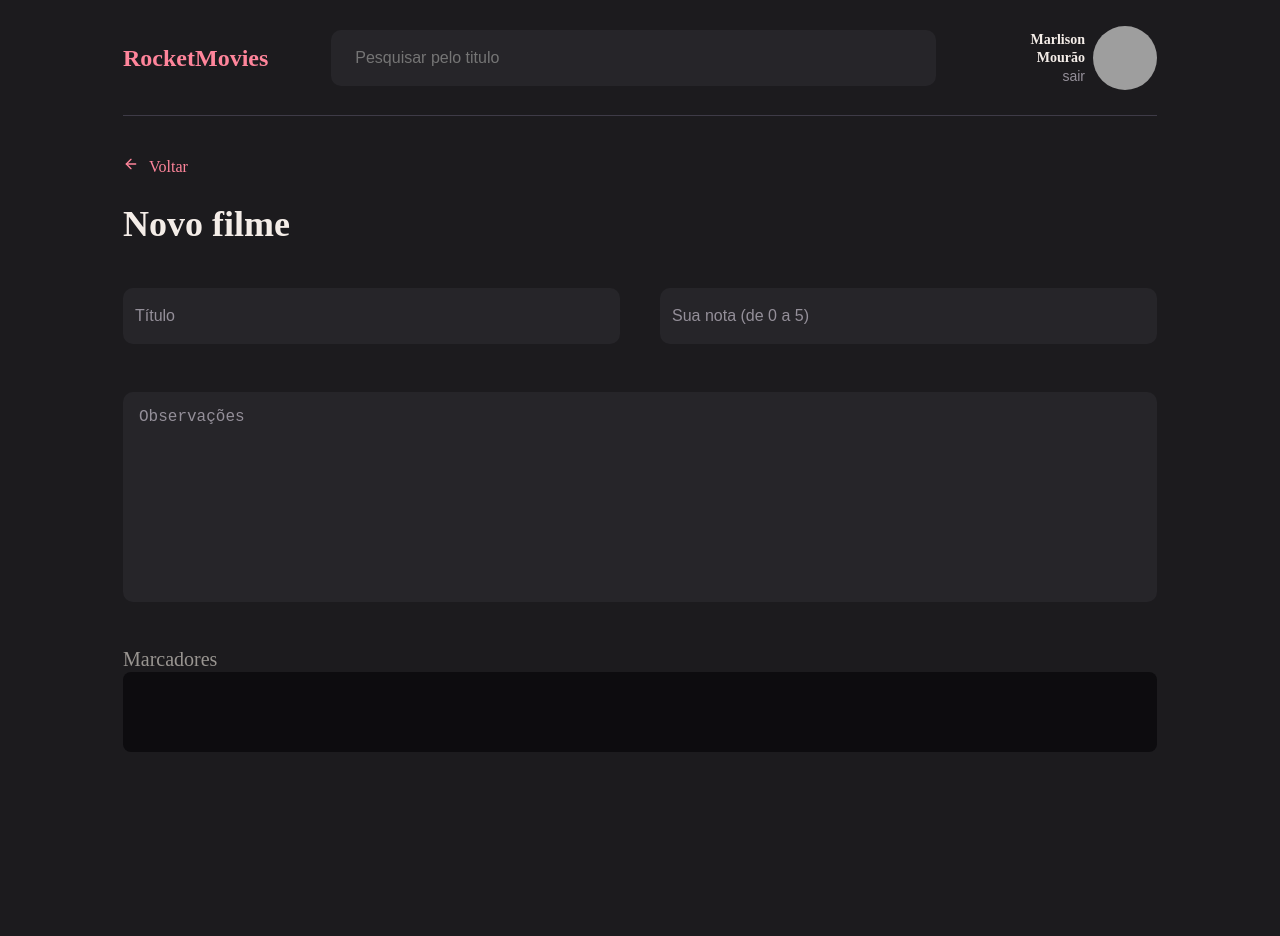
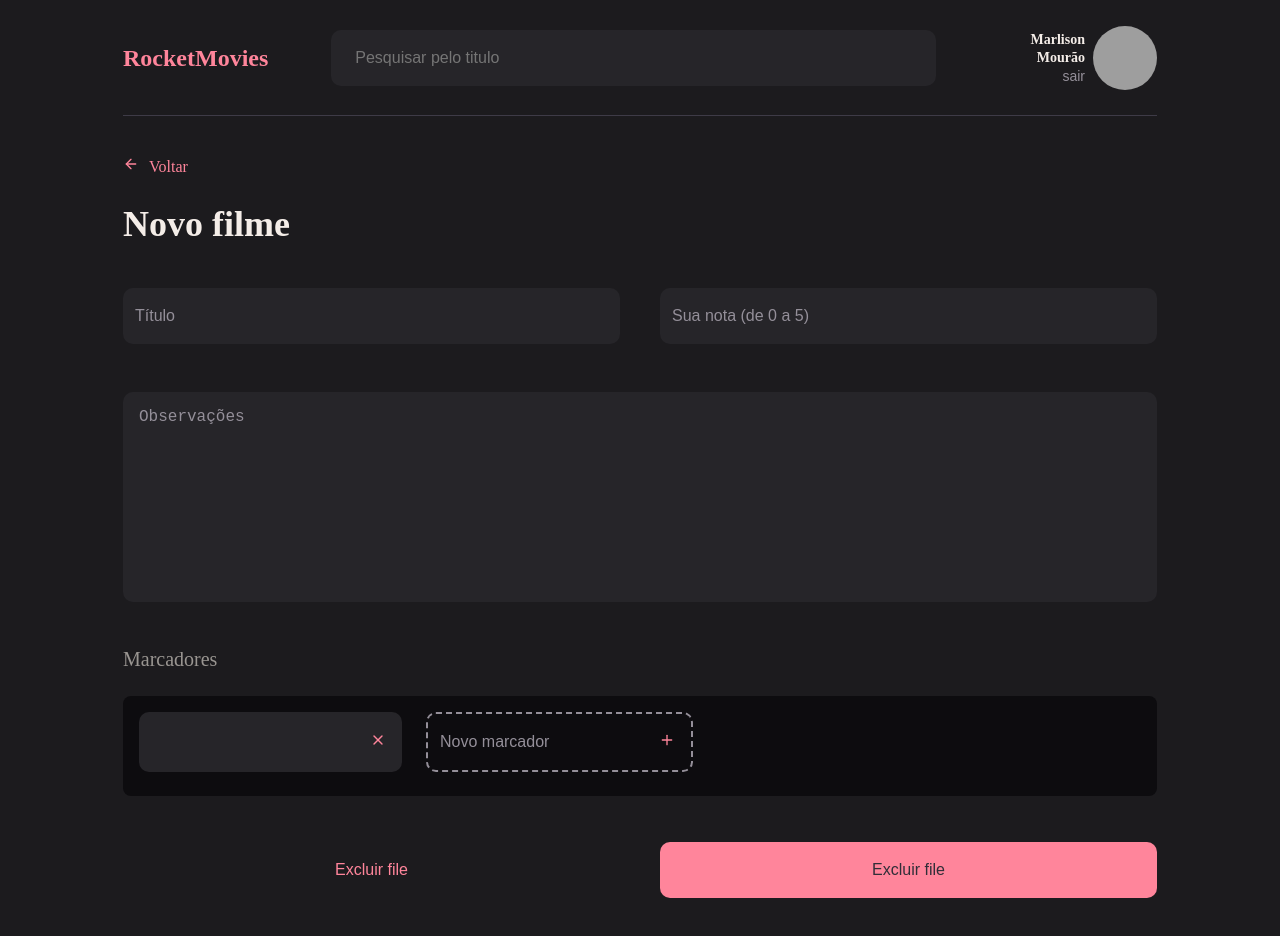
Before and after one commit to marlisonmourao/rocketmovies, a React (Vite) app: page / in a window 1280 px wide. Before the commit the page ends 800 px from the top, so only its background shows below. Built offline with nearby package versions, Linux system fonts and the light colour scheme; grey boxes are pictures that could not be loaded.

Commit message:
screen newNote

```diff
--- a/src/components/Button/index.tsx
+++ b/src/components/Button/index.tsx
@@ -2,8 +2,9 @@ import { Container } from './styles'
 
 interface Props {
   title: string
+  color?: boolean
 }
 
-export function Button({ title }: Props) {
-  return <Container>{title}</Container>
+export function Button({ title, color = false }: Props) {
+  return <Container background={color}>{title}</Container>
 }
--- a/src/components/Button/styles.ts
+++ b/src/components/Button/styles.ts
@@ -1,6 +1,10 @@
 import styled from 'styled-components'
 
-export const Container = styled.button`
+interface PropsColorButton {
+  background: boolean
+}
+
+export const Container = styled.button<PropsColorButton>`
   width: 100%;
   height: 5.6rem;
 
@@ -8,10 +12,14 @@ export const Container = styled.button`
   align-items: center;
   justify-content: center;
 
-  background: ${({ theme }) => theme['pink-700']};
-  color: ${({ theme }) => theme['gray-600']};
+  background: ${({ theme, background }) =>
+    background ? '#0000' : theme['pink-700']};
+
+  color: ${({ theme, background }) =>
+    background ? theme['pink-700'] : theme['gray-600']};
   font-size: 1.6rem;
 
   border-radius: 1rem;
+  border: none;
   margin-top: 1.6rem;
 `
--- a/src/components/Tag/index.tsx
+++ b/src/components/Tag/index.tsx
@@ -1,5 +1,25 @@
+import { InputHTMLAttributes } from 'react'
+import { FiPlus, FiX } from 'react-icons/fi'
 import { Container } from './styles'
 
-export function Tag() {
-  return <Container></Container>
+interface Props extends InputHTMLAttributes<HTMLInputElement> {
+  isNew?: boolean
+  value: string
+  onClick: () => void
 }
+
+export function Tag({ isNew = false, value, onClick, ...rest }: Props) {
+  return (
+    <Container isNew={isNew}>
+      <input type="text" value={value} readOnly={!isNew} {...rest} />
+
+      <button
+        type="button"
+        onClick={onClick}
+        className={isNew ? 'button-add' : 'button-delete'}
+      >
+        {isNew ? <FiPlus /> : <FiX />}
+      </button>
+    </Container>
+  )
+}
--- a/src/components/Tag/styles.ts
+++ b/src/components/Tag/styles.ts
@@ -1,6 +1,51 @@
 import styled from 'styled-components'
 
-export const Container = styled.div`
-  background: red;
-  padding: 1rem;
+interface TypeTagProps {
+  isNew: boolean
+}
+
+export const Container = styled.div<TypeTagProps>`
+  display: flex;
+  align-items: center;
+
+  background-color: ${({ theme, isNew }) =>
+    isNew ? 'transparent' : theme['gray-700']};
+
+  color: ${({ theme }) => theme['gray-400']};
+
+  border: ${({ theme, isNew }) =>
+    isNew ? `2px dashed ${theme['gray-400']}` : 'none'};
+
+  margin-bottom: 0.8rem;
+  border-radius: 1rem;
+  padding-right: 1.6rem;
+
+  > button {
+    border: none;
+    background: none;
+  }
+
+  .button-delete {
+    color: ${({ theme }) => theme['pink-700']};
+  }
+
+  .button-add {
+    color: ${({ theme }) => theme['pink-700']};
+  }
+
+  > input {
+    height: 5.6rem;
+    width: 100%;
+
+    padding: 1.2rem;
+
+    color: ${({ theme }) => theme['gray-400']};
+    background: transparent;
+
+    border: none;
+
+    &::placeholder {
+      color: ${({ theme }) => theme['gray-400']};
+    }
+  }
 `
--- a/src/components/TextArea/styles.ts
+++ b/src/components/TextArea/styles.ts
@@ -24,13 +24,3 @@ export const Markers = styled.p`
 
   margin-top: 4rem;
 `
-
-export const Tags = styled.div`
-  width: 100%;
-  background-color: ${({ theme }) => theme['gray-900']};
-  padding: 4rem;
-
-  border-radius: 0.8rem;
-  display: flex;
-  gap: 2.4rem;
-`
--- a/src/pages/NewNotes/index.tsx
+++ b/src/pages/NewNotes/index.tsx
@@ -1,10 +1,19 @@
-import { Container, Form, ButtonText, InputContainer } from './styles'
+import {
+  Container,
+  Form,
+  ButtonText,
+  InputContainer,
+  Tags,
+  Buttons,
+} from './styles'
 
 import { Header } from '../../components/Header'
 import { FiArrowLeft } from 'react-icons/fi'
 import { Input } from '../../components/Input'
 import { TextArea } from '../../components/TextArea'
-import { Markers, Tags } from '../../components/TextArea/styles'
+import { Markers } from '../../components/TextArea/styles'
+import { Tag } from '../../components/Tag'
+import { Button } from '../../components/Button'
 
 export function NewNotes() {
   return (
@@ -28,7 +37,16 @@ export function NewNotes() {
 
         <Markers>Marcadores</Markers>
 
-        <Tags></Tags>
+        <Tags>
+          <Tag onClick={() => {}} value="" />
+
+          <Tag onClick={() => {}} value="" isNew placeholder="Novo marcador" />
+        </Tags>
+
+        <Buttons>
+          <Button color title="Excluir file" />
+          <Button title="Excluir file" />
+        </Buttons>
       </Form>
     </Container>
   )
--- a/src/pages/NewNotes/styles.ts
+++ b/src/pages/NewNotes/styles.ts
@@ -33,3 +33,27 @@ export const InputContainer = styled.div`
 
   margin: 4rem 0;
 `
+
+export const Tags = styled.div`
+  width: 100%;
+  background-color: ${({ theme }) => theme['gray-900']};
+  padding: 1.6rem;
+
+  margin-top: 2.4rem;
+
+  border-radius: 0.8rem;
+  display: flex;
+  gap: 2.4rem;
+  border-radius: 0.8rem;
+`
+
+export const Buttons = styled.div`
+  margin-top: 3rem;
+  width: 100%;
+
+  display: flex;
+  align-items: center;
+  gap: 4rem;
+
+  padding-bottom: 4rem;
+`
```
